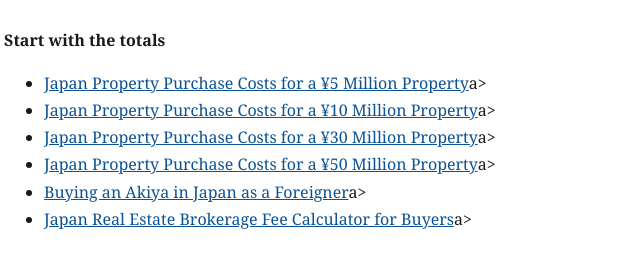
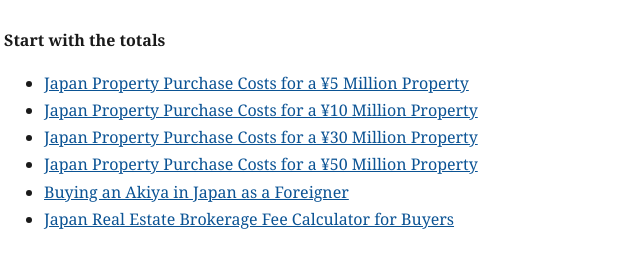
Before and after one commit to 44ailab/japan-property-notes, a plain HTML site: page buying-property-in-osaka-as-a-foreigner.html in a window 1280 px wide. Shown: the part 4251-4518 px from the top of the page, 272-912 px from the left. Drawn offline with Linux system fonts and the light colour scheme.

Commit message:
Fix Start with the totals links

```diff
--- a/buying-property-in-osaka-as-a-foreigner.html
+++ b/buying-property-in-osaka-as-a-foreigner.html
@@ -92,12 +92,12 @@ document.addEventListener('click', function(e){
 <nav style="margin:2em 0;padding:1em;border-top:1px solid #ccc">
 <p><strong>Start with the totals</strong></p>
   <ul>
-    <li><a href="https://44ailab.github.io/japan-property-notes/japan-property-purchase-costs-5-million-yen.html">Japan Property Purchase Costs for a ¥5 Million Property</a>a></li>
-    <li><a href="https://44ailab.github.io/japan-property-notes/japan-property-purchase-costs-10-million-yen.html">Japan Property Purchase Costs for a ¥10 Million Property</a>a></li>
-    <li><a href="https://44ailab.github.io/japan-property-notes/japan-property-purchase-costs-30-million-yen.html">Japan Property Purchase Costs for a ¥30 Million Property</a>a></li>
-    <li><a href="https://44ailab.github.io/japan-property-notes/japan-property-purchase-costs-50-million-yen.html">Japan Property Purchase Costs for a ¥50 Million Property</a>a></li>
-    <li><a href="https://44ailab.github.io/japan-property-notes/buying-an-akiya-in-japan-as-a-foreigner.html">Buying an Akiya in Japan as a Foreigner</a>a></li>
-    <li><a href="https://44ailab.github.io/japan-property-notes/japan-real-estate-brokerage-fee-calculator.html">Japan Real Estate Brokerage Fee Calculator for Buyers</a>a></li>
+    <li><a href="https://44ailab.github.io/japan-property-notes/japan-property-purchase-costs-5-million-yen.html">Japan Property Purchase Costs for a ¥5 Million Property</a></li>
+    <li><a href="https://44ailab.github.io/japan-property-notes/japan-property-purchase-costs-10-million-yen.html">Japan Property Purchase Costs for a ¥10 Million Property</a></li>
+    <li><a href="https://44ailab.github.io/japan-property-notes/japan-property-purchase-costs-30-million-yen.html">Japan Property Purchase Costs for a ¥30 Million Property</a></li>
+    <li><a href="https://44ailab.github.io/japan-property-notes/japan-property-purchase-costs-50-million-yen.html">Japan Property Purchase Costs for a ¥50 Million Property</a></li>
+    <li><a href="https://44ailab.github.io/japan-property-notes/buying-an-akiya-in-japan-as-a-foreigner.html">Buying an Akiya in Japan as a Foreigner</a></li>
+    <li><a href="https://44ailab.github.io/japan-property-notes/japan-real-estate-brokerage-fee-calculator.html">Japan Real Estate Brokerage Fee Calculator for Buyers</a></li>
 
   </ul>
 </nav>
```
